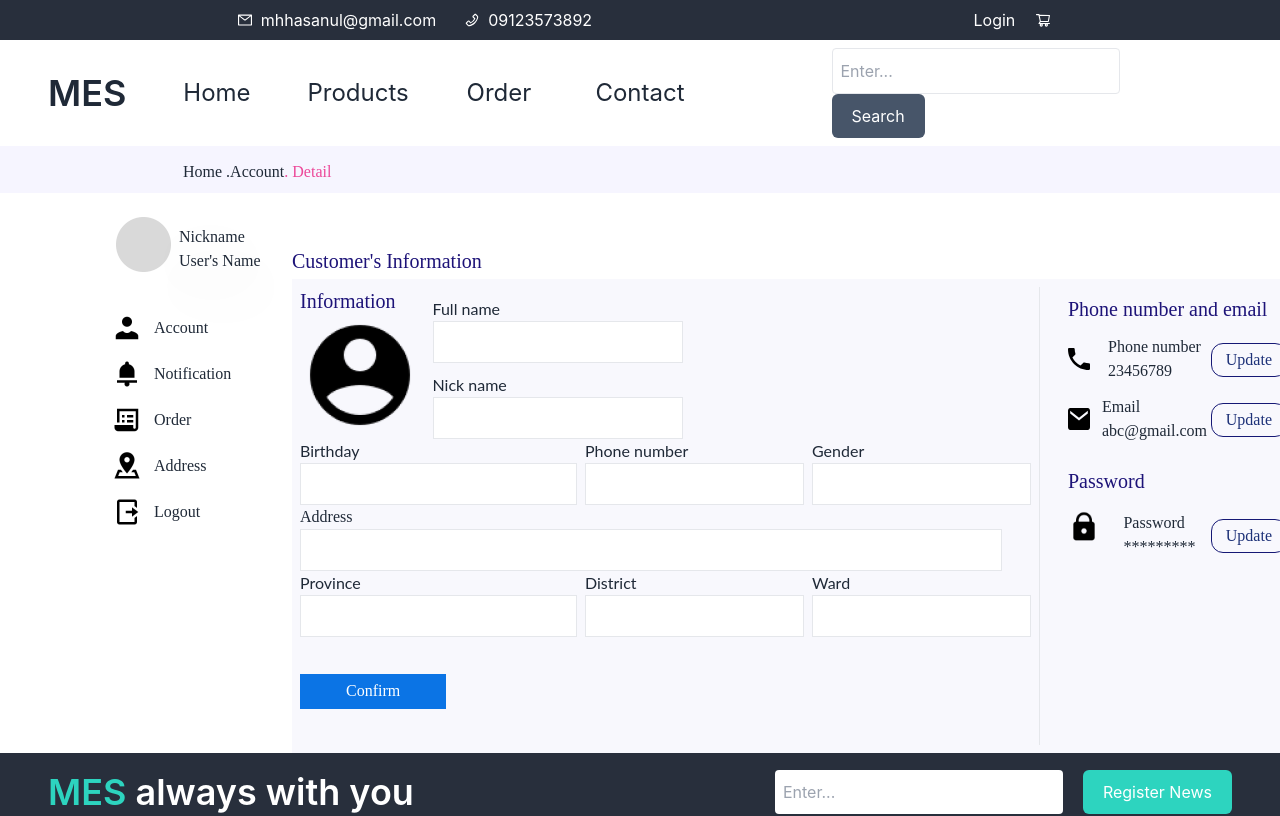
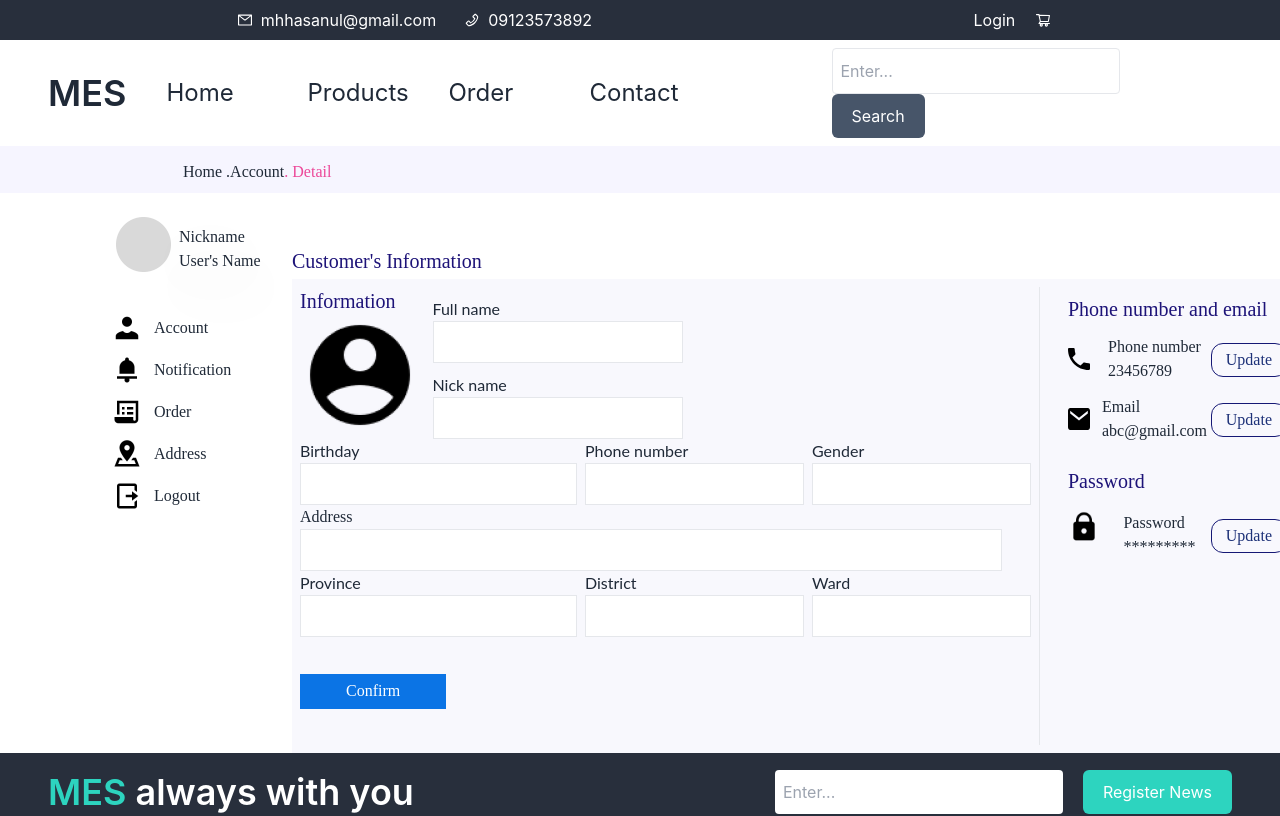
Before and after one commit to eNViDAT0001/WebMES, a React (Create React App) app: page /detail in a window 1280 px wide. Shown: the top 816 px of the page. Built offline with nearby package versions, Linux system fonts and the light colour scheme; what tw-elements would draw is missing.

Commit message:
add toan bo router

```diff
--- a/src/components/Account/AccountOrder/index.js
+++ b/src/components/Account/AccountOrder/index.js
@@ -6,7 +6,7 @@ const AccountOrder = () =>{
         <div>
             <HeaderBar name1="Home .Account" name2=" . Orders"/>
             <div className="flex justify-center">
-                <div className=" w-1200px h-full flex flex-row ">
+                <div className=" w-[85%] h-full flex flex-row ">
                     <ChangeBarInformation />
                 </div>
             </div>
--- a/src/components/Account/AddressDetail/index.js
+++ b/src/components/Account/AddressDetail/index.js
@@ -5,7 +5,7 @@ const AddressDetail = () =>{
         <div>
             <HeaderBar name1="Home . Account . Address" name2=" . Detail"/>
             <div className="flex justify-center">
-                <div className=" w-1200px h-full flex flex-row ">
+                <div className="w-[85%] h-full flex flex-row ">
                     <ChangeBarInformation />
                 </div>
             </div>
--- a/src/components/Account/GeneralLayout/ChangeBarInformation.js
+++ b/src/components/Account/GeneralLayout/ChangeBarInformation.js
@@ -4,32 +4,39 @@ import Notification from '../../../assets/Notification.png'
 import Order from '../../../assets/Order.png'
 import Address from '../../../assets/Address.png'
 import LogOut from '../../../assets/LogOut.png'
+import { Link } from 'react-router-dom'
 
 const SlideBarData = [
     {
         id: 1,
         title: "Account",
         img: Account,
+        url: "/detail",
     },
     {
         id: 2,
         title: "Notification",
         img: Notification,
+        url: "/notification",
+
     },
     {
         id: 3,
         title: "Order",
         img: Order,
+        url:"/account-order"
     },
     {
         id: 4,
         title: "Address",
         img: Address,
+        url:"/address-detail"
     },
     {
         id: 5,
         title: "Logout",
         img: LogOut,
+        url:"/login"
     },
 ]
 const ChangeBarInformation = () => {
@@ -42,15 +49,15 @@ const ChangeBarInformation = () => {
                 <h1 className="drop-shadow-2xl">User's Name</h1>
             </div>
         </div>
-        <div className = "space-y-4">
+        <div className = "space-y-3">
             {SlideBarData.map(data=>(
                 <div key = {data.id} className="flex flex-col">
-                    <div className="w-full h-30px hover:bg-[#D9D9D9] space-y-4">
+                    <Link to={data.url} className="w-full h-30px hover:bg-[#D9D9D9] space-y-4">
                         <div className="ml-4 flex flex-row items-center ">
                             <img src = {data.img} alt = "Account" className = "w-30px h-30px"></img>
                             <h1 className="ml-3">{data.title}</h1>
                         </div>
-                    </div>
+                    </Link>
                 </div>
             ))}
         </div>
--- a/src/components/Header/Header.jsx
+++ b/src/components/Header/Header.jsx
@@ -3,28 +3,9 @@ import {
   AiOutlinePhone,
   AiOutlineShoppingCart,
 } from "react-icons/ai";
-import {  useNavigate } from "react-router-dom";
-
+import { Link } from "react-router-dom";
 const Header = (props) => {
 
-  const navigate = useNavigate()
-  const onLoginClickHandler = () => {
-  }
-  const onCartClickHandler = () => {
-
-  }
-  const onHomeClickHandler = () => {
-
-  }
-  const onProductsClickHandler = () => {
-    navigate("/product")
-  }
-  const onOrderClickHandler = () => {
-
-  }
-  const onContactClickHandler = () => {
-
-  }
   return (
     <div>
       <div className="bg-gray-900 text-white">
@@ -32,7 +13,7 @@ const Header = (props) => {
           <div className="md:flex md:items-center">
             <div className="md:flex md:items-center mr-5">
               <AiOutlineMail className="mx-2" />
-              <h1> mhhasanul@gmail.com </h1>
+              <Link to="/detail"> mhhasanul@gmail.com </Link>
             </div>
             <div className="md:flex md:items-center">
               <AiOutlinePhone className="mx-2" />
@@ -40,24 +21,20 @@ const Header = (props) => {
             </div>
           </div>
           <div className="md:flex md:items-center ">
-            <button className="mx-5 hover:text-teal-400 duration-300" onClick={onLoginClickHandler}>
-              Login
-            </button>
-            <button className="hover:text-teal-400 duration-300" onClick={onCartClickHandler}>
-              <AiOutlineShoppingCart />
-            </button>
+            <Link to="/login" className="mx-5 hover:text-teal-400 duration-300" >Login</Link>
+            <Link to="/shopping-cart" className="hover:text-teal-400 duration-300" ><AiOutlineShoppingCart /></Link>
           </div>
         </div>
       </div>
       <div className="bg-white shadow-sm ">
         <div className="md:flex md:justify-around md:items-center sm:px-12 px-4 bg-white py-2">
           <div className="md:flex md:items-center">
-            <h1 className="text-gray-800 text-4xl font-semibold ">MES</h1>
+            <Link to="/" className="text-gray-800 text-4xl font-semibold ">MES</Link>
             <div className="grid grid-cols-4 sm:grid-cols-4 lg:grid-cols-5 gap-10 md:items-center text-gray-900 text-2xl ml-10">
-                <button className="text-gray-800 hover:text-[#FB2E86] duration-300" onClick={onHomeClickHandler}>Home</button>
-                <button className="text-gray-800 hover:text-[#FB2E86] duration-300" onClick={onProductsClickHandler}>Products</button>
-                <button className="text-gray-800 hover:text-[#FB2E86] duration-300" onClick={onOrderClickHandler}>Order</button>
-                <button className="text-gray-800 hover:text-[#FB2E86] duration-300" onClick={onContactClickHandler}>Contact</button>
+                <Link to="/" className="text-gray-800 hover:text-[#FB2E86] duration-300">Home</Link>
+                <Link to="/category" className="text-gray-800 hover:text-[#FB2E86] duration-300" >Products</Link>
+                <Link to="/order" className="text-gray-800 hover:text-[#FB2E86] duration-300" >Order</Link>
+                <Link to="/contact" className="text-gray-800 hover:text-[#FB2E86] duration-300" >Contact</Link>
               </div>
           </div>
 
```
